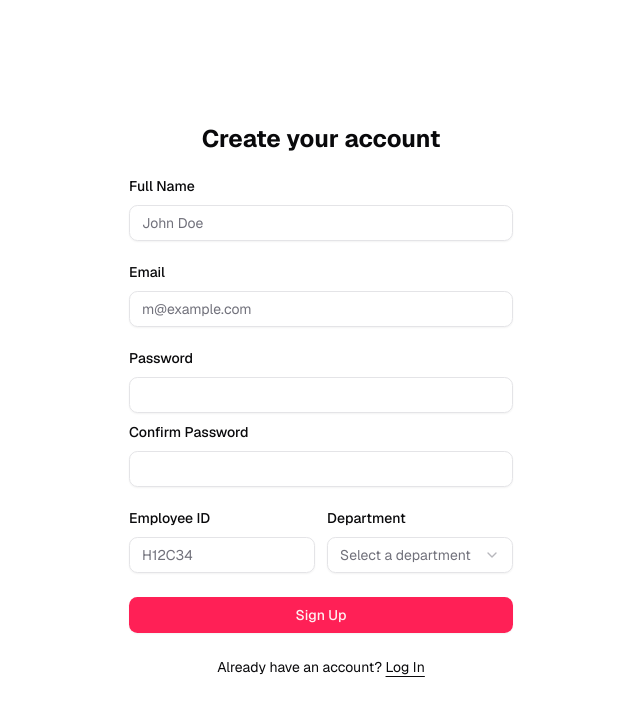
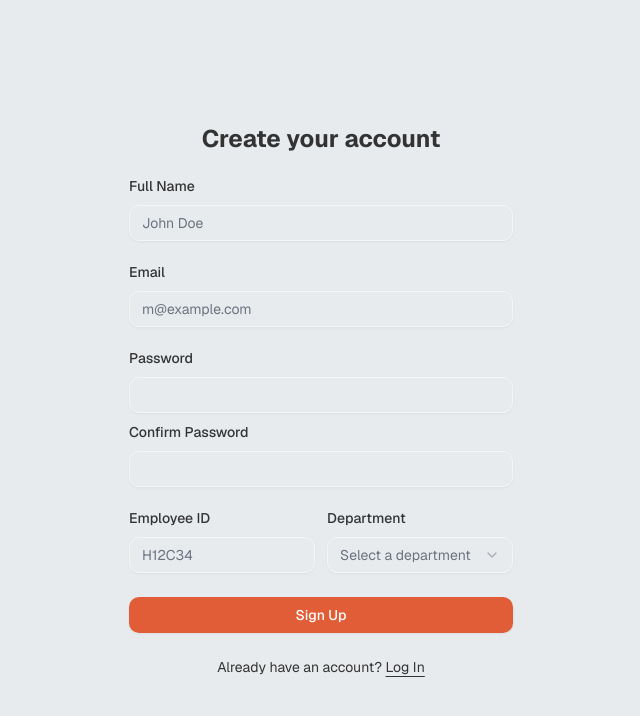
Before and after one commit to hadreemustaffa/presens, a Next.js app: page /auth/sign-up in a window 1280 px wide. Shown: the top 716 px of the page, without its empty margins (319-959 px from the left). Built offline with nearby package versions, Linux system fonts and the light colour scheme.

Commit message:
style: change theme color

```diff
--- a/app/dashboard/summaries/components/all-time/attendance-calendar.tsx
+++ b/app/dashboard/summaries/components/all-time/attendance-calendar.tsx
@@ -128,7 +128,7 @@
       case 'home':
         return `${baseStyles} bg-green-800/10 border-green-800/50 hover:bg-green-800/50 ${opacityClass}`;
       case 'leave':
-        return `${baseStyles} bg-primary/10 border-primary/50 hover:bg-primary/50 ${opacityClass}`;
+        return `${baseStyles} bg-red-800/10 border-red-800/50 hover:bg-red-800/50 ${opacityClass}`;
       case 'weekend':
         return `${baseStyles} text-gray-500 ${opacityClass}`;
       case 'holiday':
--- a/app/dashboard/summaries/components/all-time/daily-data-chart.tsx
+++ b/app/dashboard/summaries/components/all-time/daily-data-chart.tsx
@@ -23,7 +23,7 @@
   },
   lunch_taken_minutes: {
     label: 'Lunch Minutes',
-    color: 'var(--foreground)',
+    color: 'var(--chart-1)',
   },
 } satisfies ChartConfig;
 
@@ -49,6 +49,10 @@
     [chartData],
   );
 
+  const formatNumber = (value: number) => {
+    return Intl.NumberFormat('en', { notation: 'compact' }).format(value);
+  };
+
   return (
     <Card className="col-span-1 py-0 @[840px]/main:col-span-2">
       <CardHeader className="flex flex-col items-stretch border-b !p-0 @lg/main:flex-row">
@@ -63,12 +67,14 @@
               <button
                 key={chart}
                 data-active={activeChart === chart}
-                className="data-[active=true]:bg-muted/50 relative z-30 flex flex-1 flex-col justify-center gap-1 border-t px-6 py-4 text-left even:border-l @lg/main:border-t-0 @lg/main:border-l @lg/main:px-8 @lg/main:py-6"
+                className="group relative z-30 flex flex-1 flex-col justify-center gap-1 border-t px-6 py-4 text-left even:border-l @lg/main:border-t-0 @lg/main:border-l @lg/main:px-8 @lg/main:py-6"
                 onClick={() => setActiveChart(chart)}
               >
-                <span className="text-muted-foreground text-xs">{chartConfig[chart].label}</span>
+                <span className="text-muted-foreground group-data-[active=true]:text-primary text-xs whitespace-nowrap">
+                  {chartConfig[chart].label}
+                </span>
                 <span className="text-lg leading-none font-bold sm:text-3xl">
-                  {total[key as keyof typeof total].toLocaleString()}
+                  {formatNumber(total[key as keyof typeof total])}
                 </span>
               </button>
             );
@@ -119,15 +125,15 @@
         </ChartContainer>
       </CardContent>
       <CardFooter className="flex-col items-start gap-2 px-6 pb-6 text-sm">
-        <div className="flex gap-2 leading-none font-medium">
+        <p className="flex gap-2 leading-none font-medium">
           Averaging around{' '}
           {activeChart === 'hours_worked' ? (
             <>{(total.hours_worked / dailyRecords.length).toFixed(1)} hours daily</>
           ) : (
             <>{Math.round(total.lunch_taken_minutes / dailyRecords.length)} minutes daily</>
           )}
-        </div>
-        <div className="text-muted-foreground leading-none">Showing total visitors for the last 6 months</div>
+        </p>
+        <p className="text-muted-foreground leading-none">Based on the daily average for the last month</p>
       </CardFooter>
     </Card>
   );
--- a/app/dashboard/summaries/components/all-time/metrics-card.tsx
+++ b/app/dashboard/summaries/components/all-time/metrics-card.tsx
@@ -19,7 +19,7 @@
 
 export function MetricsCard(summary: AllTimeAttendanceSummary) {
   return (
-    <div className="dark:*:data-[slot=card]:bg-card grid grid-cols-1 gap-4 *:data-[slot=card]:shadow-xs @2xl/main:grid-cols-2 @5xl/main:grid-cols-4">
+    <div className="grid grid-cols-1 gap-4 @2xl/main:grid-cols-2 @5xl/main:grid-cols-4">
       <AverageDailyWorkHoursCard avg_daily_hours={summary.avg_daily_hours} />
 
       <AverageLunchCard avg_lunch_minutes={summary.avg_lunch_minutes} />
--- a/app/dashboard/summaries/components/all-time/work-mode-chart.tsx
+++ b/app/dashboard/summaries/components/all-time/work-mode-chart.tsx
@@ -16,7 +16,7 @@
   },
   home: {
     label: 'Home',
-    color: 'var(--foreground)',
+    color: 'var(--chart-1)',
   },
   office: {
     label: 'Office',
--- a/app/dashboard/summaries/page.tsx
+++ b/app/dashboard/summaries/page.tsx
@@ -37,7 +37,7 @@
         <h2 className="my-2 text-xl font-bold">All Time Summary</h2>
         <div className="flex h-full flex-col items-center justify-center gap-2 rounded-md border">
           <p>
-            You’ll see summaries here once you have {MIN_DAYS_FOR_SUMMARIES - summary.total_days} more days of
+            You&apos;ll see summaries here once you have {MIN_DAYS_FOR_SUMMARIES - summary.total_days} more days of
             attendance.
           </p>
           <p>This ensures your insights are relevant and informative.</p>
--- a/app/globals.css
+++ b/app/globals.css
@@ -5,72 +5,99 @@
 
 @layer base {
   :root {
-    --radius: 0.65rem;
-    --background: oklch(1 0 0);
-    --foreground: oklch(0.141 0.005 285.823);
+    --background: oklch(0.9383 0.0042 236.4993);
+    --foreground: oklch(0.3211 0 0);
     --card: oklch(1 0 0);
-    --card-foreground: oklch(0.141 0.005 285.823);
+    --card-foreground: oklch(0.3211 0 0);
     --popover: oklch(1 0 0);
-    --popover-foreground: oklch(0.141 0.005 285.823);
-    --primary: oklch(0.645 0.246 16.439);
-    --primary-foreground: oklch(0.969 0.015 12.422);
-    --secondary: oklch(0.967 0.001 286.375);
-    --secondary-foreground: oklch(0.21 0.006 285.885);
-    --muted: oklch(0.967 0.001 286.375);
-    --muted-foreground: oklch(0.552 0.016 285.938);
-    --accent: oklch(0.967 0.001 286.375);
-    --accent-foreground: oklch(0.21 0.006 285.885);
-    --destructive: oklch(0.577 0.245 27.325);
-    --border: oklch(0.92 0.004 286.32);
-    --input: oklch(0.92 0.004 286.32);
-    --ring: oklch(0.645 0.246 16.439);
-    --chart-1: oklch(0.646 0.222 41.116);
-    --chart-2: oklch(0.6 0.118 184.704);
-    --chart-3: oklch(0.398 0.07 227.392);
-    --chart-4: oklch(0.828 0.189 84.429);
-    --chart-5: oklch(0.769 0.188 70.08);
-    --sidebar: oklch(0.985 0 0);
-    --sidebar-foreground: oklch(0.141 0.005 285.823);
-    --sidebar-primary: oklch(0.645 0.246 16.439);
-    --sidebar-primary-foreground: oklch(0.969 0.015 12.422);
-    --sidebar-accent: oklch(0.967 0.001 286.375);
-    --sidebar-accent-foreground: oklch(0.21 0.006 285.885);
-    --sidebar-border: oklch(0.92 0.004 286.32);
-    --sidebar-ring: oklch(0.645 0.246 16.439);
+    --popover-foreground: oklch(0.3211 0 0);
+    --primary: oklch(0.6397 0.172 36.4421);
+    --primary-foreground: oklch(1 0 0);
+    --secondary: oklch(0.967 0.0029 264.5419);
+    --secondary-foreground: oklch(0.4461 0.0263 256.8018);
+    --muted: oklch(0.9846 0.0017 247.8389);
+    --muted-foreground: oklch(0.551 0.0234 264.3637);
+    --accent: oklch(0.9119 0.0222 243.8174);
+    --accent-foreground: oklch(0.3791 0.1378 265.5222);
+    --destructive: oklch(0.6368 0.2078 25.3313);
+    --destructive-foreground: oklch(1 0 0);
+    --border: oklch(0.9022 0.0052 247.8822);
+    --input: oklch(0.97 0.0029 264.542);
+    --ring: oklch(0.6397 0.172 36.4421);
+    --chart-1: oklch(0.7156 0.0605 248.6845);
+    --chart-2: oklch(0.7875 0.0917 35.9616);
+    --chart-3: oklch(0.5778 0.0759 254.1573);
+    --chart-4: oklch(0.5016 0.0849 259.4902);
+    --chart-5: oklch(0.4241 0.0952 264.0306);
+    --sidebar: oklch(0.903 0.0046 258.3257);
+    --sidebar-foreground: oklch(0.3211 0 0);
+    --sidebar-primary: oklch(0.6397 0.172 36.4421);
+    --sidebar-primary-foreground: oklch(1 0 0);
+    --sidebar-accent: oklch(0.9119 0.0222 243.8174);
+    --sidebar-accent-foreground: oklch(0.3791 0.1378 265.5222);
+    --sidebar-border: oklch(0.9276 0.0058 264.5313);
+    --sidebar-ring: oklch(0.6397 0.172 36.4421);
+    --font-sans: Inter, sans-serif;
+    --font-serif: Source Serif 4, serif;
+    --font-mono: JetBrains Mono, monospace;
+    --radius: 0.75rem;
+    --shadow-2xs: 0px 1px 3px 0px hsl(0 0% 0% / 0.05);
+    --shadow-xs: 0px 1px 3px 0px hsl(0 0% 0% / 0.05);
+    --shadow-sm: 0px 1px 3px 0px hsl(0 0% 0% / 0.1), 0px 1px 2px -1px hsl(0 0% 0% / 0.1);
+    --shadow: 0px 1px 3px 0px hsl(0 0% 0% / 0.1), 0px 1px 2px -1px hsl(0 0% 0% / 0.1);
+    --shadow-md: 0px 1px 3px 0px hsl(0 0% 0% / 0.1), 0px 2px 4px -1px hsl(0 0% 0% / 0.1);
+    --shadow-lg: 0px 1px 3px 0px hsl(0 0% 0% / 0.1), 0px 4px 6px -1px hsl(0 0% 0% / 0.1);
+    --shadow-xl: 0px 1px 3px 0px hsl(0 0% 0% / 0.1), 0px 8px 10px -1px hsl(0 0% 0% / 0.1);
+    --shadow-2xl: 0px 1px 3px 0px hsl(0 0% 0% / 0.25);
+    --tracking-normal: 0em;
+    --spacing: 0.25rem;
   }
 
   .dark {
-    --background: oklch(0.141 0.005 285.823);
-    --foreground: oklch(0.985 0 0);
-    --card: oklch(0.21 0.006 285.885);
-    --card-foreground: oklch(0.985 0 0);
-    --popover: oklch(0.21 0.006 285.885);
-    --popover-foreground: oklch(0.985 0 0);
-    --primary: oklch(0.645 0.246 16.439);
-    --primary-foreground: oklch(0.969 0.015 12.422);
-    --secondary: oklch(0.274 0.006 286.033);
-    --secondary-foreground: oklch(0.985 0 0);
-    --muted: oklch(0.274 0.006 286.033);
-    --muted-foreground: oklch(0.705 0.015 286.067);
-    --accent: oklch(0.274 0.006 286.033);
-    --accent-foreground: oklch(0.985 0 0);
-    --destructive: oklch(0.704 0.191 22.216);
-    --border: oklch(1 0 0 / 10%);
-    --input: oklch(1 0 0 / 15%);
-    --ring: oklch(0.645 0.246 16.439);
-    --chart-1: oklch(0.488 0.243 264.376);
-    --chart-2: oklch(0.696 0.17 162.48);
-    --chart-3: oklch(0.769 0.188 70.08);
-    --chart-4: oklch(0.627 0.265 303.9);
-    --chart-5: oklch(0.645 0.246 16.439);
-    --sidebar: oklch(0.21 0.006 285.885);
-    --sidebar-foreground: oklch(0.985 0 0);
-    --sidebar-primary: oklch(0.645 0.246 16.439);
-    --sidebar-primary-foreground: oklch(0.969 0.015 12.422);
-    --sidebar-accent: oklch(0.274 0.006 286.033);
-    --sidebar-accent-foreground: oklch(0.985 0 0);
-    --sidebar-border: oklch(1 0 0 / 10%);
-    --sidebar-ring: oklch(0.645 0.246 16.439);
+    --background: oklch(0.2598 0.0306 262.6666);
+    --foreground: oklch(0.9219 0 0);
+    --card: oklch(0.3106 0.0301 268.6365);
+    --card-foreground: oklch(0.9219 0 0);
+    --popover: oklch(0.29 0.0249 268.3986);
+    --popover-foreground: oklch(0.9219 0 0);
+    --primary: oklch(0.6397 0.172 36.4421);
+    --primary-foreground: oklch(1 0 0);
+    --secondary: oklch(0.3095 0.0266 266.7132);
+    --secondary-foreground: oklch(0.9219 0 0);
+    --muted: oklch(0.3095 0.0266 266.7132);
+    --muted-foreground: oklch(0.7155 0 0);
+    --accent: oklch(0.338 0.0589 267.5867);
+    --accent-foreground: oklch(0.8823 0.0571 254.1284);
+    --destructive: oklch(0.6368 0.2078 25.3313);
+    --destructive-foreground: oklch(1 0 0);
+    --border: oklch(0.3843 0.0301 269.7337);
+    --input: oklch(0.3843 0.0301 269.7337);
+    --ring: oklch(0.6397 0.172 36.4421);
+    --chart-1: oklch(0.7156 0.0605 248.6845);
+    --chart-2: oklch(0.7693 0.0876 34.1875);
+    --chart-3: oklch(0.5778 0.0759 254.1573);
+    --chart-4: oklch(0.5016 0.0849 259.4902);
+    --chart-5: oklch(0.4241 0.0952 264.0306);
+    --sidebar: oklch(0.31 0.0283 267.7408);
+    --sidebar-foreground: oklch(0.9219 0 0);
+    --sidebar-primary: oklch(0.6397 0.172 36.4421);
+    --sidebar-primary-foreground: oklch(1 0 0);
+    --sidebar-accent: oklch(0.338 0.0589 267.5867);
+    --sidebar-accent-foreground: oklch(0.8823 0.0571 254.1284);
+    --sidebar-border: oklch(0.3843 0.0301 269.7337);
+    --sidebar-ring: oklch(0.6397 0.172 36.4421);
+    --font-sans: Inter, sans-serif;
+    --font-serif: Source Serif 4, serif;
+    --font-mono: JetBrains Mono, monospace;
+    --radius: 0.75rem;
+    --shadow-2xs: 0px 1px 3px 0px hsl(0 0% 0% / 0.05);
+    --shadow-xs: 0px 1px 3px 0px hsl(0 0% 0% / 0.05);
+    --shadow-sm: 0px 1px 3px 0px hsl(0 0% 0% / 0.1), 0px 1px 2px -1px hsl(0 0% 0% / 0.1);
+    --shadow: 0px 1px 3px 0px hsl(0 0% 0% / 0.1), 0px 1px 2px -1px hsl(0 0% 0% / 0.1);
+    --shadow-md: 0px 1px 3px 0px hsl(0 0% 0% / 0.1), 0px 2px 4px -1px hsl(0 0% 0% / 0.1);
+    --shadow-lg: 0px 1px 3px 0px hsl(0 0% 0% / 0.1), 0px 4px 6px -1px hsl(0 0% 0% / 0.1);
+    --shadow-xl: 0px 1px 3px 0px hsl(0 0% 0% / 0.1), 0px 8px 10px -1px hsl(0 0% 0% / 0.1);
+    --shadow-2xl: 0px 1px 3px 0px hsl(0 0% 0% / 0.25);
   }
 }
 
@@ -99,10 +126,6 @@
   --color-chart-3: var(--chart-3);
   --color-chart-4: var(--chart-4);
   --color-chart-5: var(--chart-5);
-  --radius-sm: calc(var(--radius) - 4px);
-  --radius-md: calc(var(--radius) - 2px);
-  --radius-lg: var(--radius);
-  --radius-xl: calc(var(--radius) + 4px);
   --color-sidebar: var(--sidebar);
   --color-sidebar-foreground: var(--sidebar-foreground);
   --color-sidebar-primary: var(--sidebar-primary);
@@ -111,6 +134,24 @@
   --color-sidebar-accent-foreground: var(--sidebar-accent-foreground);
   --color-sidebar-border: var(--sidebar-border);
   --color-sidebar-ring: var(--sidebar-ring);
+
+  --font-sans: var(--font-sans);
+  --font-mono: var(--font-mono);
+  --font-serif: var(--font-serif);
+
+  --radius-sm: calc(var(--radius) - 4px);
+  --radius-md: calc(var(--radius) - 2px);
+  --radius-lg: var(--radius);
+  --radius-xl: calc(var(--radius) + 4px);
+
+  --shadow-2xs: var(--shadow-2xs);
+  --shadow-xs: var(--shadow-xs);
+  --shadow-sm: var(--shadow-sm);
+  --shadow: var(--shadow);
+  --shadow-md: var(--shadow-md);
+  --shadow-lg: var(--shadow-lg);
+  --shadow-xl: var(--shadow-xl);
+  --shadow-2xl: var(--shadow-2xl);
 }
 
 @layer base {
```
Also changed, not shown: components/activity-cards.tsx (+13 -10 lines), components/quick-actions.tsx (+10 -9 lines), components/status-card.tsx (+8 -7 lines).
